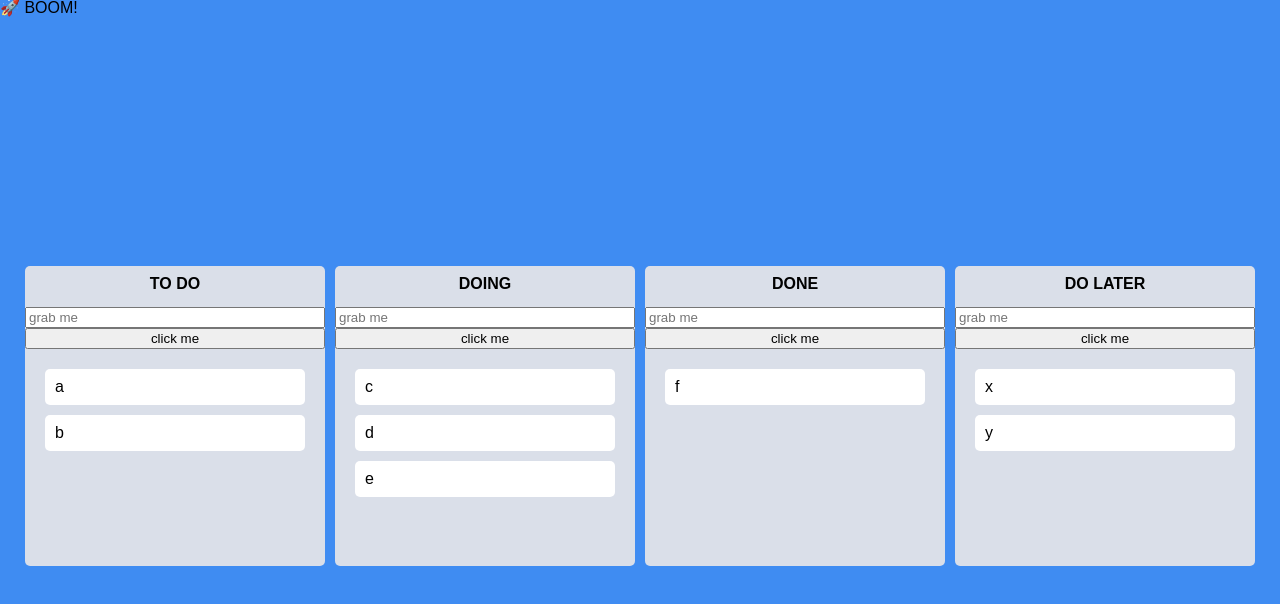
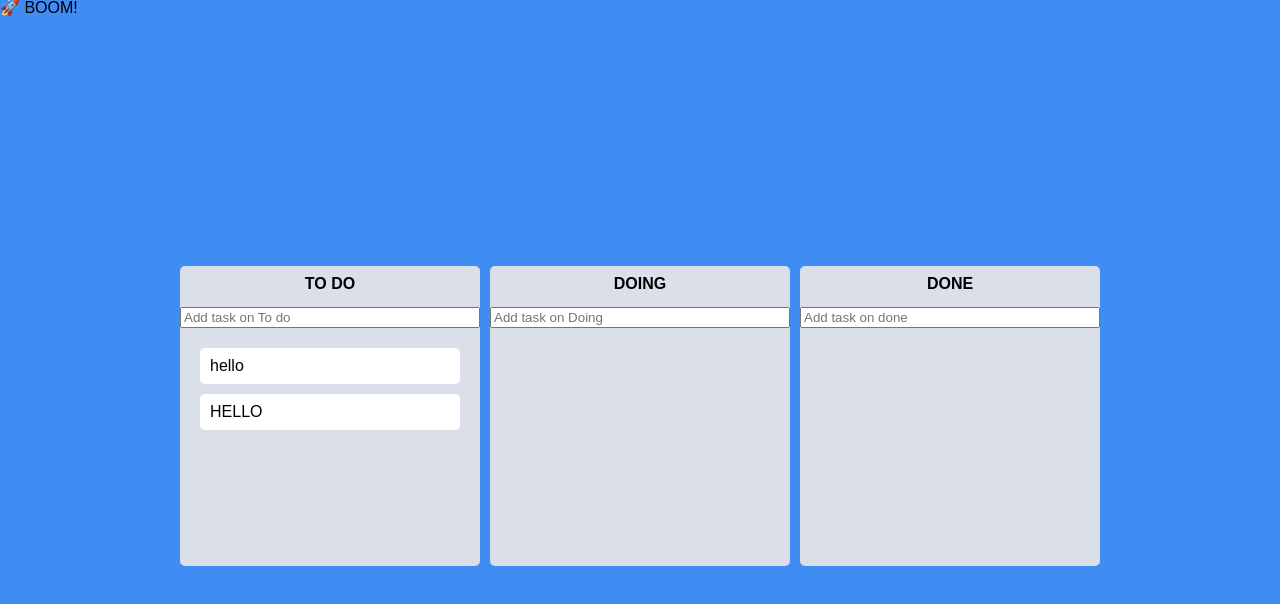
Before and after one commit to JiyoonZ/react-final-practice, a React (Create React App) app in the folder practice-recoil/: page / in a window 1280 px wide. Shown: the top 604 px of the page. Built offline with nearby package versions, Linux system fonts and the light colour scheme.

Commit message:
todo type 구조 변경 및 onDragEnd 함수수정

```diff
--- a/practice-recoil/package.json
+++ b/practice-recoil/package.json
@@ -10,6 +10,7 @@
     "react": "^18.2.0",
     "react-beautiful-dnd": "^13.1.1",
     "react-dom": "^18.2.0",
+    "react-hook-form": "^7.39.4",
     "react-scripts": "5.0.1",
     "recoil": "^0.7.6",
     "styled-components": "^5.3.6",
--- a/practice-recoil/src/App.tsx
+++ b/practice-recoil/src/App.tsx
@@ -23,18 +23,20 @@ const Boards = styled.div`
 function App() {
   const [todos, setTodos] = useRecoilState(todoState);
   const onDragEnd = (info: DropResult) => {
-    // console.log(info);
-    // draggable한 아이템을 삭제한다.
-    const {destination, draggableId, source} = info;
+    const {destination, source} = info;
+    console.log(info);
     if (!destination) return;
     // board ID 체크하기
     if (destination?.droppableId === source.droppableId) {
       // 같이 보드내에서 움직일 경우
       setTodos((allBoards) => {
-        // 수정이 일어난 보드만 복사하기
+        // 수정이 일어난 보드만 복사하기 : dropId 는 board 의 이름이다.
         const boardCopy = [...allBoards[source.droppableId]];
+        // 해당 보드의 배열중에 출발한index 번호로 드래그하려는 item을 알아내기!
+        // index 는 해당 board 배열의 index
+        const taskObj = boardCopy[source.index];
         boardCopy.splice(source.index, 1);
-        boardCopy.splice(Number(destination?.index), 0, draggableId);
+        boardCopy.splice(Number(destination?.index), 0, taskObj);
         return {
           ...allBoards,
           [source.droppableId]: boardCopy,
@@ -46,8 +48,9 @@ function App() {
         // 출발할 보드 , 도착할 보드 복사하기
         const sourceBoard = [...allBoards[source.droppableId]];
         const destiBoard = [...allBoards[destination?.droppableId]];
+        const taskOjb = sourceBoard[source.index];
         sourceBoard.splice(source.index, 1);
-        destiBoard.splice(destination?.index, 0, draggableId);
+        destiBoard.splice(destination?.index, 0, taskOjb);
         return {
           ...allBoards,
           [source.droppableId]: sourceBoard,
--- a/practice-recoil/src/Components/Board.tsx
+++ b/practice-recoil/src/Components/Board.tsx
@@ -1,6 +1,7 @@
-import {useRef} from "react";
 import {Droppable} from "react-beautiful-dnd";
+import {useForm} from "react-hook-form";
 import styled from "styled-components";
+import {ITodo} from "../atoms";
 import DraggableCard from "./DraggableCard";
 
 const Wrapper = styled.div`
@@ -32,24 +33,36 @@ const Area = styled.div<IAreaProps>`
   transition: background-color 0.3s ease-in-out;
   padding: 20px;
 `;
+const Form = styled.form`
+  width: 100%;
+  input {
+    width: 100%;
+  }
+`;
 interface IBoard {
-  todos: string[];
+  todos: ITodo[];
   boardId: string;
 }
+interface IForm {
+  todo: string;
+}
 function Board({todos, boardId}: IBoard) {
-  const inputRef = useRef<HTMLInputElement>(null);
-  const onClick = () => {
-    inputRef.current?.focus();
-    setTimeout(() => {
-      inputRef.current?.blur();
-    }, 5000);
+  const {register, handleSubmit, setValue} = useForm<IForm>();
+  const onValid = ({todo}: IForm) => {
+    setValue("todo", "");
   };
-
   return (
     <Wrapper>
       <Title>{boardId.toUpperCase()}</Title>
-      <input ref={inputRef} placeholder="grab me" />
-      <button onClick={onClick}>click me</button>
+      <Form onSubmit={handleSubmit(onValid)}>
+        <input
+          {...register("todo", {
+            required: true,
+          })}
+          type="text"
+          placeholder={`Add task on ${boardId}`}
+        />
+      </Form>
       <Droppable droppableId={boardId}>
         {(magic, info) => (
           <Area
@@ -59,7 +72,12 @@ function Board({todos, boardId}: IBoard) {
             {...magic.droppableProps}
           >
             {todos.map((todo, index) => (
-              <DraggableCard key={todo} index={index} todo={todo} />
+              <DraggableCard
+                key={todo.id}
+                index={index}
+                todoId={todo.id}
+                todoText={todo.text}
+              />
             ))}
             {/* 요소가 드래그될때마다 빈곳의 크기가 변하는거 방지 */}
             {magic.placeholder}
--- a/practice-recoil/src/Components/DraggableCard.tsx
+++ b/practice-recoil/src/Components/DraggableCard.tsx
@@ -14,13 +14,13 @@ const Card = styled.div<{isDragging: boolean}>`
     props.isDragging ? "0px 2px 5px rgba(0,0,0,0.05)" : ""};
 `;
 interface IDraggableProps {
-  todo: string;
+  todoId: number;
+  todoText: string;
   index: number;
 }
-function DraggableCard({todo, index}: IDraggableProps) {
-  console.log(todo, "rendered");
+function DraggableCard({todoText, todoId, index}: IDraggableProps) {
   return (
-    <Draggable key={todo} draggableId={todo} index={index}>
+    <Draggable draggableId={todoId + ""} index={index}>
       {(magic, snapshot) => (
         <Card
           isDragging={snapshot.isDragging}
@@ -28,8 +28,7 @@ function DraggableCard({todo, index}: IDraggableProps) {
           {...magic.draggableProps}
           {...magic.dragHandleProps}
         >
-          {" "}
-          {todo}
+          {todoText}
         </Card>
       )}
     </Draggable>
--- a/practice-recoil/src/atoms.ts
+++ b/practice-recoil/src/atoms.ts
@@ -2,14 +2,20 @@ import {atom, selector} from "recoil";
 
 //새로운 카테고리가 추가될 수도 있기때문에 아래처럼 Interface 작성하기
 interface ITodoState {
-  [key: string]: string[];
+  [key: string]: ITodo[];
+}
+export interface ITodo {
+  id: number;
+  text: string;
 }
 export const todoState = atom<ITodoState>({
   key: "todo",
   default: {
-    "To do": ["a", "b"],
-    Doing: ["c", "d", "e"],
-    done: ["f"],
-    "Do Later": ["x", "y"],
+    "To do": [
+      {id: 1, text: "hello"},
+      {id: 2, text: "HELLO"},
+    ],
+    Doing: [],
+    done: [],
   },
 });
```
Also changed, not shown: 1 other file (tests, documents, lock files or other folders).
